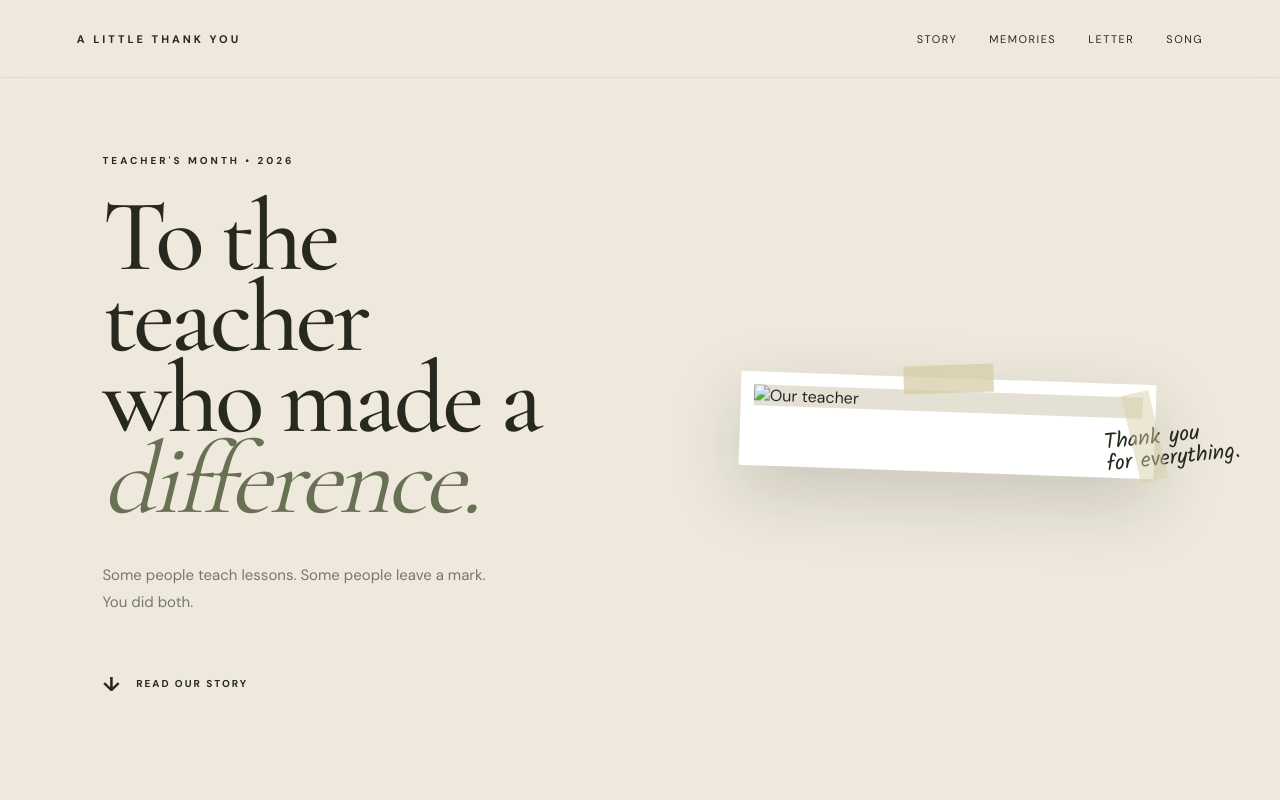
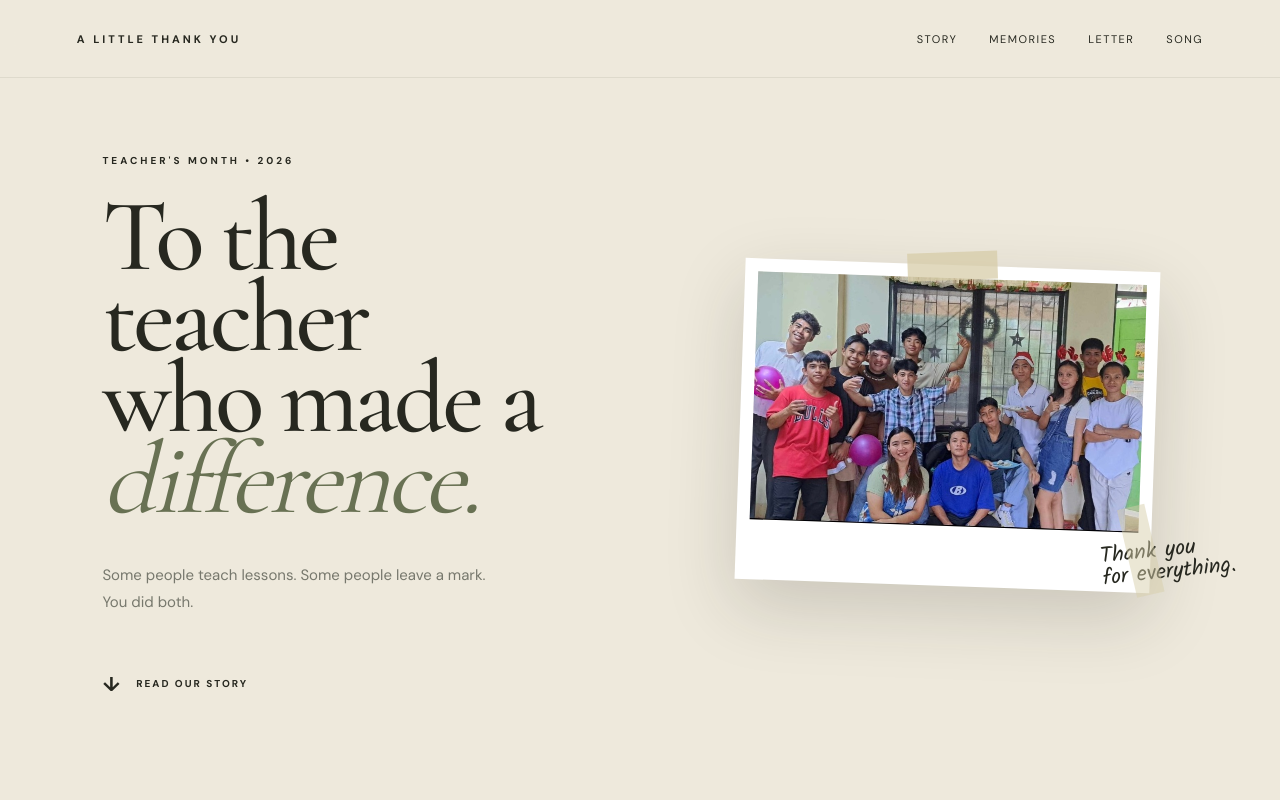
Before and after one commit to angelbernal-maker/teachersmonth, a plain HTML site: page index.html in a window 1280 px wide. Shown: the top 800 px of the page. Drawn offline with nearby package versions, Linux system fonts and the light colour scheme.

Commit message:
Update index.html

```diff
--- a/index.html
+++ b/index.html
@@ -75,10 +75,7 @@
 
                 <div class="hero-photo">
 
-                    <img
-                        src="images/teacher.jpg"
-                        alt="Our teacher"
-                    >
+                  <img src="teacher.jpg" alt="Our teacher">
 
                     <div class="photo-tape tape-one"></div>
                     <div class="photo-tape tape-two"></div>
```
